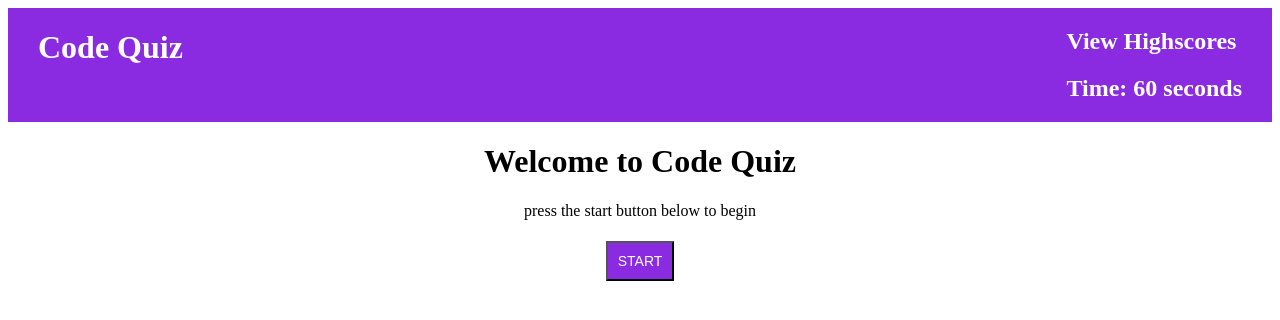
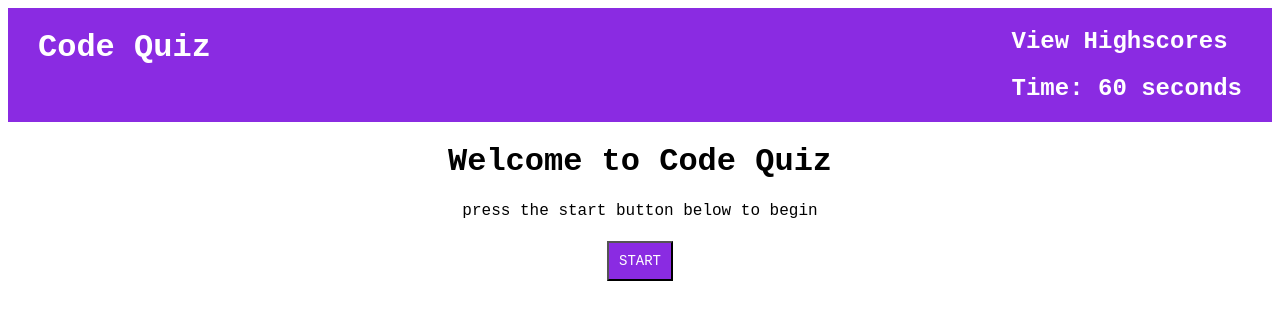
Before and after one commit to bobto3/CodeQuiz, a plain HTML site: page index.html in a window 1280 px wide. Drawn offline with Linux system fonts and the light colour scheme.

Commit message:
font family updated

```diff
--- a/style.css
+++ b/style.css
@@ -1,6 +1,7 @@
-/* * {
-    border: 1px solid black;
-} */
+* {
+    /* border: 1px solid black; */
+    font-family: 'Courier New', Courier, monospace;
+}
 
 .menuBar {
     display: flex;
```
